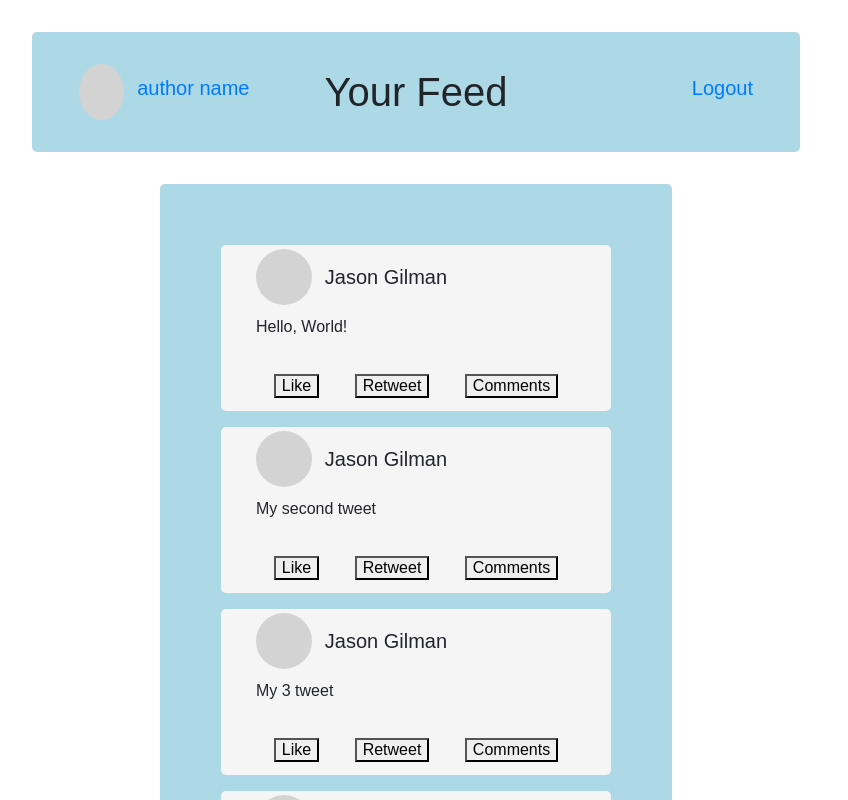
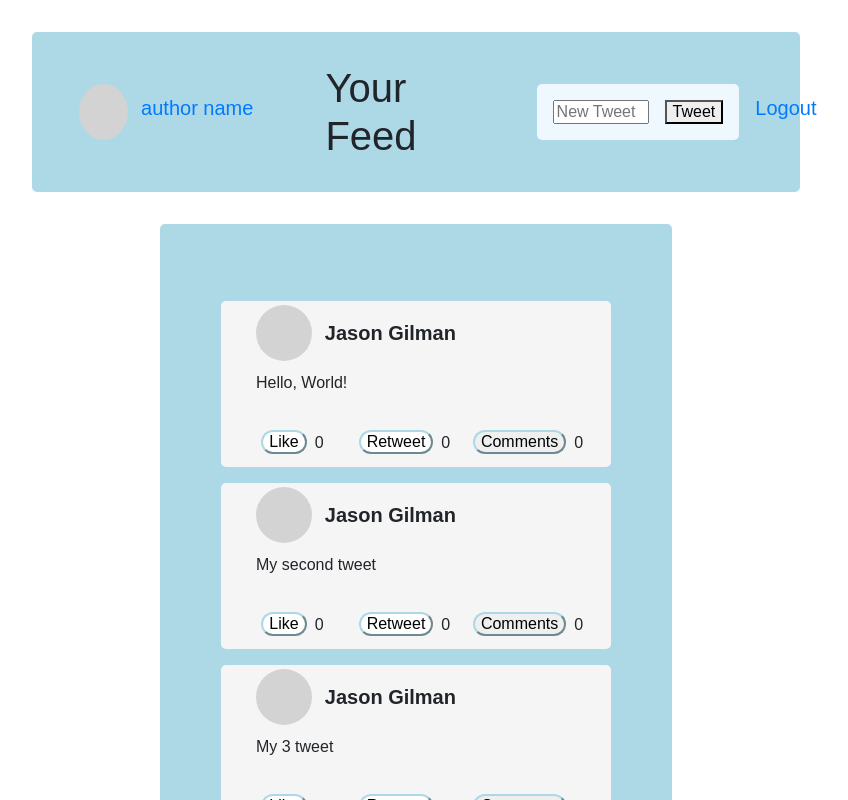
Before and after one commit to JasonGilman18/twitter-clone, an Angular app: page /feed/1 in a window 1280 px wide. Shown: the whole page, without its empty margins (224-1072 px from the left). Built offline with nearby package versions, Linux system fonts and the light colour scheme.

Commit message:
better feed

```diff
--- /dev/null
+++ b/src/app/comment/comment.component.css
@@ -0,0 +1,10 @@
+#commentBox {
+    border-top: 1px solid lightgrey;
+    border-bottom: 1px solid lightgrey;
+    margin-top: -1px;
+}
+
+p {
+    margin-top: .5rem;
+    margin-bottom: .5rem;
+}
--- /dev/null
+++ b/src/app/comment/comment.component.html
@@ -0,0 +1,4 @@
+<div class="container-fluid" id="commentBox">
+    <p><b>{{commentAuthor.firstName + " " + commentAuthor.lastName}}</b></p>
+    <p>{{comment.text}}</p>
+</div>
--- /dev/null
+++ b/src/app/comment/comment.component.ts
@@ -0,0 +1,34 @@
+import { Component, OnInit } from '@angular/core';
+import { User } from '../model/user';
+import { UserDataService } from '../model/user.service';
+import { CommentDetails } from '../model/comment-details';
+import { Router, RouterLink, RouterLinkActive, RouterOutlet } from '@angular/router';
+import { CommonModule } from '@angular/common';
+
+@Component({
+  selector: 'app-comment',
+  standalone: true,
+  imports: [CommonModule, RouterOutlet, RouterLinkActive, RouterLink],
+  inputs: ["comment"],
+  providers: [UserDataService],
+  templateUrl: './comment.component.html',
+  styleUrl: './comment.component.css'
+})
+export class CommentComponent implements OnInit {
+
+  comment: CommentDetails;
+  commentAuthor: User;
+
+  constructor(
+    private router: Router,
+    private userDataService: UserDataService
+  ) {}
+
+  ngOnInit() {
+    let foundUser = this.userDataService.getUsers().find(s => s.id == this.comment.authorId);
+    if (foundUser)
+      this.commentAuthor = foundUser;
+    else
+      this.router.navigate([""]);
+  }
+}
--- a/src/app/feed/feed.component.css
+++ b/src/app/feed/feed.component.css
@@ -12,7 +12,7 @@
     padding: 2rem;
     border-radius: 5px;
     display: grid;
-    grid-template-columns: 30% 40% 30%;
+    grid-template-columns: 35% 30% 35%;
 }
 
 #authorContainer {
@@ -47,7 +47,7 @@
 #logoutContainer {
     display: flex;
     align-items: center;
-    justify-content: end;
+    justify-content: space-between;
 }
 
 #feedContainer {
@@ -65,3 +65,18 @@
     overflow-y: auto;
     border-radius: 5px;
 }
+
+#newTweetBox {
+    height: fit-content;
+    width: fit-content;
+    padding: 1rem;
+    background-color: aliceblue;
+    border-radius: 5px;
+    display: flex;
+    margin-right: 1rem;
+}
+
+#newTweetBox input {
+    width: 6rem;
+    margin-right: 1rem;
+}
--- a/src/app/feed/feed.component.html
+++ b/src/app/feed/feed.component.html
@@ -9,13 +9,17 @@
                 <h1 id="feedTitle">Your Feed</h1>
             </div>
             <div class="container" id="logoutContainer">
+                <div class="container" id="newTweetBox">
+                    <input type="text" placeholder="New Tweet">
+                    <button>Tweet</button>
+                </div>
                 <a routerLink="/" routerLinkActive="active" ariaCurrentWhenActive="page"><h5>Logout</h5></a>
             </div>
         </div>
     </div>
     <div class="container-fluid" id="feedContainer">
         <div class="container" id="boxContainer">
-            <app-tweet *ngFor="let tweet of tweets" [tweet]="tweet"></app-tweet>
+            <app-tweet *ngFor="let tweet of tweets" [tweet]="tweet" [user]="user"></app-tweet>
         </div>
     </div>
 </div>
--- a/src/app/model/comment.ts
+++ b/src/app/model/comment-details.ts
@@ -1,4 +1,4 @@
-export class Comment {
+export class CommentDetails {
 
     private static id_seq = 0;
 
@@ -11,8 +11,8 @@ export class Comment {
         public tauthorId: number,
         public ttext: string
     ) {
-      this.id = Comment.id_seq;
-      Comment.id_seq ++;
+      this.id = CommentDetails.id_seq;
+      CommentDetails.id_seq ++;
 
       this.authorId = tauthorId;
       this.text = ttext;
--- a/src/app/model/tweet-details.ts
+++ b/src/app/model/tweet-details.ts
@@ -1,4 +1,4 @@
-import { Comment } from "./comment";
+import { CommentDetails } from "./comment-details";
 
 export class TweetDetails {
 
@@ -9,7 +9,7 @@ export class TweetDetails {
     public text: string;
     public likes: number;
     public retweets: number;
-    public comments: Comment[];
+    public comments: CommentDetails[];
 
 
     constructor(
@@ -26,4 +26,8 @@ export class TweetDetails {
       this.comments = [];
     }
 
+    addComment(newComment: CommentDetails) {
+      this.comments.push(newComment);
+    }
+
   }
--- a/src/app/model/user.ts
+++ b/src/app/model/user.ts
@@ -10,7 +10,8 @@ export class User {
     public bio: string;
     public followerCount: number;
     public followingCount: number;
-
+    public likedTweets: number[];
+    public retweets: number[];
 
     constructor(
       public tfistName: string,
@@ -29,6 +30,8 @@ export class User {
       this.bio = tbio;
       this.followerCount = 0;
       this.followingCount = 0;
+      this.likedTweets = [];
+      this.retweets = [];
     }
 
   }
--- a/src/app/tweet/tweet.component.css
+++ b/src/app/tweet/tweet.component.css
@@ -3,7 +3,7 @@
     border-radius: 5px;
     min-height: 10vh;
     padding-bottom: .8rem;
-    margin-bottom: 1rem;
+    margin-top: 1rem;
 }
 
 #authorArea {
@@ -19,9 +19,10 @@
 }
 
 #actionArea {
+    margin: 0px;
     min-height: 1vh;
-    display: flex;
-    justify-content: space-around;
+    display: grid;
+    grid-template-columns: 30% 40% 30%;
 }
 
 #authorPhotoArea {
@@ -36,3 +37,46 @@
 #authorName {
     margin: 0px;
 }
+
+.count {
+    margin: 0px;
+    width: 2rem;
+    margin-left: .5rem;
+    margin-top: 3px;
+}
+
+.actionContainer {
+    display: flex;
+    justify-content: center;
+    align-items: center;
+}
+
+button {
+    border-radius: 20px;
+    border-color: lightblue;
+}
+
+#commentsContainer {
+    display: flex;
+    justify-content: center;
+    align-items: center;
+}
+
+#commentsBox {
+    background-color: whitesmoke;
+    height: 18vh;
+    width: 90%;
+    margin-top: 0px;
+    border-radius: 0px 0px 5px 5px;
+    grid-template-rows: auto 3vh;
+    padding-top: .75rem;
+}
+
+#formContainer {
+    display: flex;
+}
+
+#commentInput {
+    height: calc(1.5rem + 2px);
+    margin-right: .5rem;
+}
--- a/src/app/tweet/tweet.component.html
+++ b/src/app/tweet/tweet.component.html
@@ -1,12 +1,34 @@
-<div class="card-body">
+<div  class="card-body">
     <div class="container-fluid" id="authorArea">
         <div class="container" id="authorPhotoArea"></div>
-        <h5 id="authorName">{{author.firstName + " " + author.lastName}}</h5>
+        <h5 id="authorName"><b>{{author.firstName + " " + author.lastName}}</b></h5>
     </div>
     <div class="container-fluid" id="textArea"><p>{{tweet.text}}</p></div>
     <div class="container-fluid" id="actionArea">
-        <button>Like</button>
-        <button>Retweet</button>
-        <button>Comments</button>
+        <div class="actionContainer">
+            <button [ngStyle]="{background: userLikes ? 'lightblue': 'white'}" (click)="likeClicked()">{{userLikes ? "Liked" : "Like"}}</button>
+            <p class="count">{{tweet.likes}}</p>
+        </div>
+        <div class="actionContainer">
+            <button [ngStyle]="{background: userRetweets ? 'lightblue': 'white'}" (click)="retweetClicked()">{{userRetweets ? "Retweeted" : "Retweet"}}</button>
+            <p class="count">{{tweet.retweets}}</p>
+        </div>
+        <div class="actionContainer">
+            <button (click)="commentsClicked()">Comments</button>
+            <p class="count">{{comments.length}}</p>
+        </div>
     </div>
 </div>
+<div id="commentsContainer">
+    <div #commentsBox id="commentsBox" style="display: none;">
+        <div class="container-fluid" style="overflow-x: hidden;overflow-y: auto;">
+            <app-comment *ngFor="let comment of comments" [comment]="comment"/>
+        </div>
+        <div class="container-fluid">
+            <form #commentForm="ngForm" (ngSubmit)="commentSubmit()" class="needs-validated" id="formContainer">
+                <input type="text" class="form-control" placeholder="..." id="commentInput" required [(ngModel)]="commentInput" name="commentInput">
+                <button type="submit" (click)="commentSubmit()">Send</button>
+            </form>
+        </div>
+    </div>
+</div>
--- a/src/app/tweet/tweet.component.ts
+++ b/src/app/tweet/tweet.component.ts
@@ -1,35 +1,89 @@
-import { Component, Input, OnInit } from '@angular/core';
+import { Component, ElementRef, OnInit, ViewChild} from '@angular/core';
 import { TweetDetails } from '../model/tweet-details';
 import { UserDataService } from '../model/user.service';
 import { User } from '../model/user';
 import { Router, RouterLink, RouterLinkActive, RouterOutlet } from '@angular/router';
 import { CommonModule } from '@angular/common';
+import { FormsModule } from '@angular/forms';
+import { TweetDataService } from '../model/tweet.service';
+import { CommentDetails } from '../model/comment-details';
+import { CommentComponent } from '../comment/comment.component';
 
 @Component({
   selector: 'app-tweet',
   standalone: true,
-  imports: [CommonModule, RouterOutlet, RouterLinkActive, RouterLink],
-  providers: [UserDataService],
-  inputs: ["tweet"],
+  imports: [CommonModule, RouterOutlet, RouterLinkActive, RouterLink, FormsModule, CommentComponent],
+  providers: [UserDataService, TweetDataService],
+  inputs: ["tweet", "user"],
   templateUrl: './tweet.component.html',
   styleUrl: './tweet.component.css'
 })
 export class TweetComponent implements OnInit {
 
   tweet: TweetDetails;
+  comments: CommentDetails[];
+  user: User;
   author: User;
+  userLikes: boolean;
+  userRetweets: boolean;
+
+  commentInput: string = "";
+
+  @ViewChild('commentsBox')
+  private commentsBoxDom: ElementRef<HTMLDivElement>;
 
   constructor(
     private router: Router,
-    private userDataService: UserDataService
+    private userDataService: UserDataService,
+    private tweetDataService: TweetDataService
   ) {}
 
   ngOnInit() {
+    this.comments = this.tweet.comments;
     let foundUser = this.userDataService.getUser(this.tweet.authorId);
-    if (foundUser != undefined)
+    if (foundUser != undefined) {
       this.author = foundUser;
-    else
+    } else
       this.router.navigate([""]);
   }
 
+  likeClicked() {
+    let i = this.user.likedTweets.findIndex(like => like == this.tweet.id);
+    if (i != -1) {
+      this.user.likedTweets.splice(i, 1);
+      this.tweet.likes--;
+    } else {
+      this.user.likedTweets.push(this.tweet.id);
+      this.tweet.likes++;
+    }
+    this.userLikes = this.user.likedTweets.includes(this.tweet.id);
+  }
+
+  retweetClicked() {
+    let i = this.user.retweets.findIndex(retweet => retweet == this.tweet.id);
+    if (i != -1) {
+      this.user.retweets.splice(i, 1);
+      this.tweet.retweets--;
+    } else {
+      this.user.retweets.push(this.tweet.id);
+      this.tweet.retweets++;
+    }
+    this.userRetweets = this.user.retweets.includes(this.tweet.id);
+  }
+
+  commentsClicked() {
+    if (this.commentsBoxDom.nativeElement.style.display == "none")
+      this.commentsBoxDom.nativeElement.style.display = "grid";
+    else
+      this.commentsBoxDom.nativeElement.style.display = "none";
+  }
+
+  commentSubmit() {
+    if (this.commentInput != "") {
+      let newComment: CommentDetails = new CommentDetails(this.user.id, this.commentInput);
+      this.tweet.addComment(newComment);
+      this.commentInput = "";
+    }
+  }
+
 }
```
